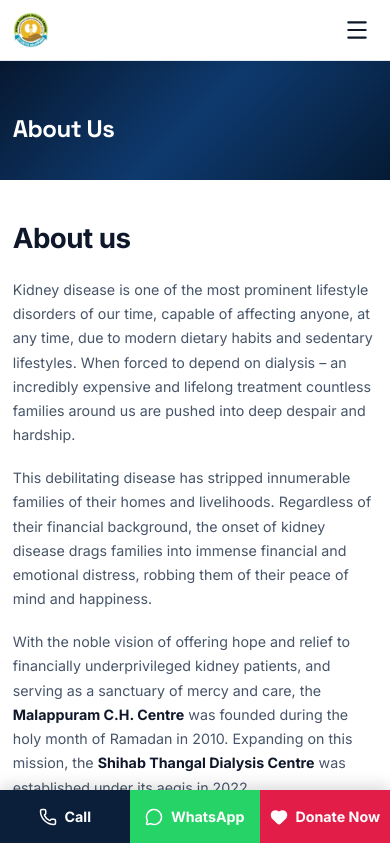
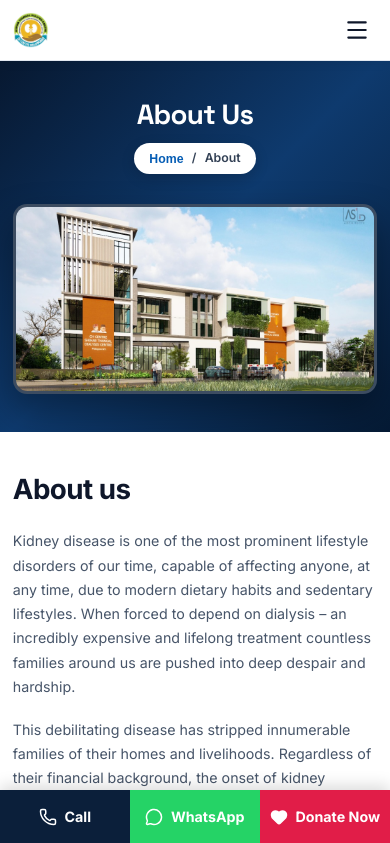
Before and after one commit to ahmd-rishan/ch-center, a React (Vite) app: page /about in a window 390 px wide. Shown: the top 843 px of the page. Built offline with nearby package versions, Linux system fonts and the light colour scheme.

Commit message:
Update About, Services, Gallery, and Contact page hero banners with right-side featured images and breadcrumb pills

```diff
--- a/src/index.css
+++ b/src/index.css
@@ -304,16 +304,92 @@
 .page-banner {
   background: var(--bg-gradient-hero);
   color: #ffffff;
-  padding: 4.5rem 0 3.5rem;
+  padding: 4rem 0;
   position: relative;
   overflow: hidden;
 }
 
+.page-banner-grid {
+  display: grid;
+  grid-template-columns: 1fr 1fr;
+  align-items: center;
+  gap: 3rem;
+  width: 100%;
+}
+
+.page-banner-text {
+  display: flex;
+  flex-direction: column;
+  align-items: flex-start;
+  justify-content: center;
+}
+
 .page-banner-title {
-  font-size: 2.8rem;
+  font-size: 3rem;
   font-weight: 800;
   color: #ffffff;
-  margin-bottom: 0;
+  margin-bottom: 1.25rem;
+  letter-spacing: -0.025em;
+  line-height: 1.15;
+}
+
+.page-breadcrumb-pill {
+  display: inline-flex;
+  align-items: center;
+  gap: 0.55rem;
+  background: #ffffff;
+  padding: 0.45rem 1.25rem;
+  border-radius: var(--radius-full);
+  font-size: 0.92rem;
+  font-weight: 600;
+  color: var(--neutral-700);
+  box-shadow: 0 4px 14px rgba(0, 0, 0, 0.15);
+}
+
+.page-breadcrumb-pill button {
+  background: none;
+  border: none;
+  color: var(--primary-600);
+  font-weight: 700;
+  cursor: pointer;
+  font-size: inherit;
+  padding: 0;
+  transition: color var(--transition-fast);
+}
+
+.page-breadcrumb-pill button:hover {
+  color: var(--primary-800);
+  text-decoration: underline;
+}
+
+.page-banner-media {
+  display: flex;
+  justify-content: flex-end;
+  width: 100%;
+}
+
+.page-banner-img-wrapper {
+  position: relative;
+  width: 100%;
+  max-width: 520px;
+  height: 270px;
+  border-radius: 20px;
+  overflow: hidden;
+  box-shadow: 0 16px 35px rgba(0, 0, 0, 0.35);
+  border: 3px solid rgba(255, 255, 255, 0.2);
+  background: #0b1f3a;
+}
+
+.page-banner-img {
+  width: 100%;
+  height: 100%;
+  object-fit: cover;
+  object-position: center;
+  transition: transform 0.5s ease;
+}
+
+.page-banner-img-wrapper:hover .page-banner-img {
+  transform: scale(1.05);
 }
 
 /* Responsive adjustments */
@@ -326,7 +402,23 @@
   html { font-size: 15px; }
   .section { padding: 3.25rem 0; }
   .section-title { font-size: 1.95rem; }
-  .page-banner-title { font-size: 2.2rem; }
+  .page-banner { padding: 3rem 0; }
+  .page-banner-grid {
+    grid-template-columns: 1fr;
+    gap: 2rem;
+    text-align: center;
+  }
+  .page-banner-text {
+    align-items: center;
+  }
+  .page-banner-media {
+    justify-content: center;
+  }
+  .page-banner-img-wrapper {
+    max-width: 100%;
+    height: 230px;
+  }
+  .page-banner-title { font-size: 2.3rem; }
   .section-header { margin-bottom: 2.5rem; }
 }
 
@@ -334,8 +426,6 @@
   .section { padding: 2.75rem 0; }
   .section-title { font-size: 1.7rem; }
   .container { padding: 0 1.25rem; }
-  .page-banner { padding: 3.5rem 0 2.5rem; }
-  .page-banner-title { font-size: 1.85rem; }
   .btn { padding: 0.75rem 1.4rem; font-size: 0.95rem; }
 }
 
@@ -343,7 +433,10 @@
   .container { padding: 0 1rem; }
   .section { padding: 2.25rem 0; }
   .section-title { font-size: 1.5rem; }
-  .page-banner-title { font-size: 1.6rem; }
+  .page-banner { padding: 2.5rem 0; }
+  .page-banner-title { font-size: 1.85rem; margin-bottom: 0.85rem; }
+  .page-banner-img-wrapper { height: 190px; border-radius: 14px; }
+  .page-breadcrumb-pill { font-size: 0.82rem; padding: 0.35rem 1rem; }
   .section-header { margin-bottom: 2rem; }
   .section-badge { font-size: 0.78rem; padding: 0.3rem 0.8rem; }
 }
--- a/src/pages/About.jsx
+++ b/src/pages/About.jsx
@@ -71,7 +71,25 @@
       {/* Page Header Banner */}
       <section className="page-banner">
         <div className="container">
-          <h1 className="page-banner-title">About Us</h1>
+          <div className="page-banner-grid">
+            <div className="page-banner-text">
+              <h1 className="page-banner-title">About Us</h1>
+              <div className="page-breadcrumb-pill">
+                <button onClick={() => setActivePage('home')}>Home</button>
+                <span>/</span>
+                <span>About</span>
+              </div>
+            </div>
+            <div className="page-banner-media">
+              <div className="page-banner-img-wrapper">
+                <img
+                  src="/assets/images/new-hero-building.jpg"
+                  alt="CH Center Building Architecture"
+                  className="page-banner-img"
+                />
+              </div>
+            </div>
+          </div>
         </div>
       </section>
 
--- a/src/pages/Contact.jsx
+++ b/src/pages/Contact.jsx
@@ -36,7 +36,25 @@
       {/* Page Header Banner */}
       <section className="page-banner">
         <div className="container">
-          <h1 className="page-banner-title">{contactPageIntro.heading}</h1>
+          <div className="page-banner-grid">
+            <div className="page-banner-text">
+              <h1 className="page-banner-title">{contactPageIntro.heading}</h1>
+              <div className="page-breadcrumb-pill">
+                <button onClick={() => setActivePage('home')}>Home</button>
+                <span>/</span>
+                <span>Contact</span>
+              </div>
+            </div>
+            <div className="page-banner-media">
+              <div className="page-banner-img-wrapper">
+                <img
+                  src="/assets/images/new-hero-building.jpg"
+                  alt="CH Center Malappuram Headquarters"
+                  className="page-banner-img"
+                />
+              </div>
+            </div>
+          </div>
         </div>
       </section>
 
--- a/src/pages/Gallery.jsx
+++ b/src/pages/Gallery.jsx
@@ -44,7 +44,25 @@
       {/* Page Header Banner */}
       <section className="page-banner">
         <div className="container">
-          <h1 className="page-banner-title">Gallery</h1>
+          <div className="page-banner-grid">
+            <div className="page-banner-text">
+              <h1 className="page-banner-title">Gallery</h1>
+              <div className="page-breadcrumb-pill">
+                <button onClick={() => setActivePage('home')}>Home</button>
+                <span>/</span>
+                <span>Gallery</span>
+              </div>
+            </div>
+            <div className="page-banner-media">
+              <div className="page-banner-img-wrapper">
+                <img
+                  src="/assets/images/Tharakkallidal-1.webp"
+                  alt="CH Center Foundation Stone Ceremony"
+                  className="page-banner-img"
+                />
+              </div>
+            </div>
+          </div>
         </div>
       </section>
 
--- a/src/pages/Services.jsx
+++ b/src/pages/Services.jsx
@@ -9,7 +9,25 @@
       {/* Page Header Banner */}
       <section className="page-banner">
         <div className="container">
-          <h1 className="page-banner-title">Our Services</h1>
+          <div className="page-banner-grid">
+            <div className="page-banner-text">
+              <h1 className="page-banner-title">Our Services</h1>
+              <div className="page-breadcrumb-pill">
+                <button onClick={() => setActivePage('home')}>Home</button>
+                <span>/</span>
+                <span>Services</span>
+              </div>
+            </div>
+            <div className="page-banner-media">
+              <div className="page-banner-img-wrapper">
+                <img
+                  src="/assets/images/PTH1-scaled.webp"
+                  alt="CH Center Hospice & Medical Services"
+                  className="page-banner-img"
+                />
+              </div>
+            </div>
+          </div>
         </div>
       </section>
 
```
